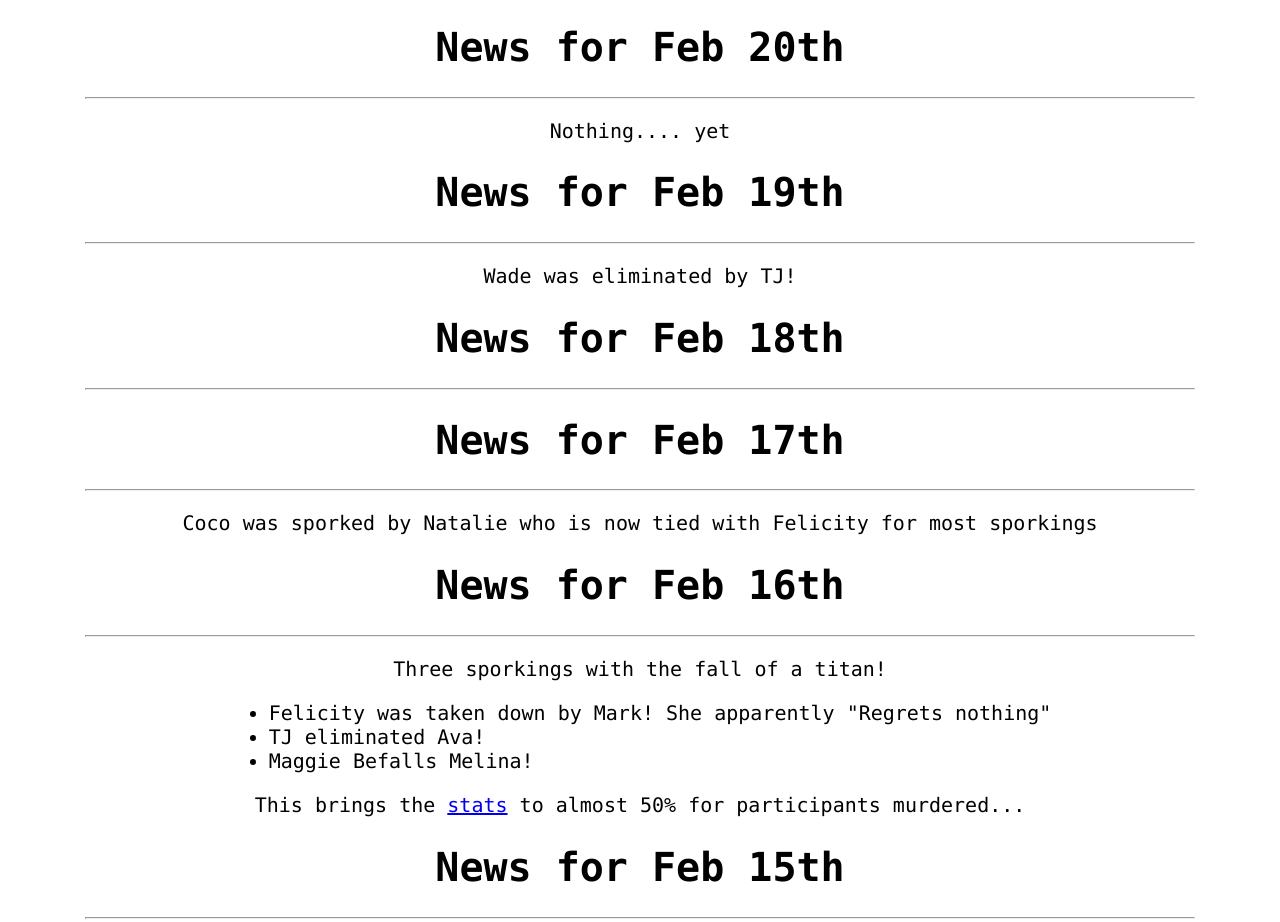
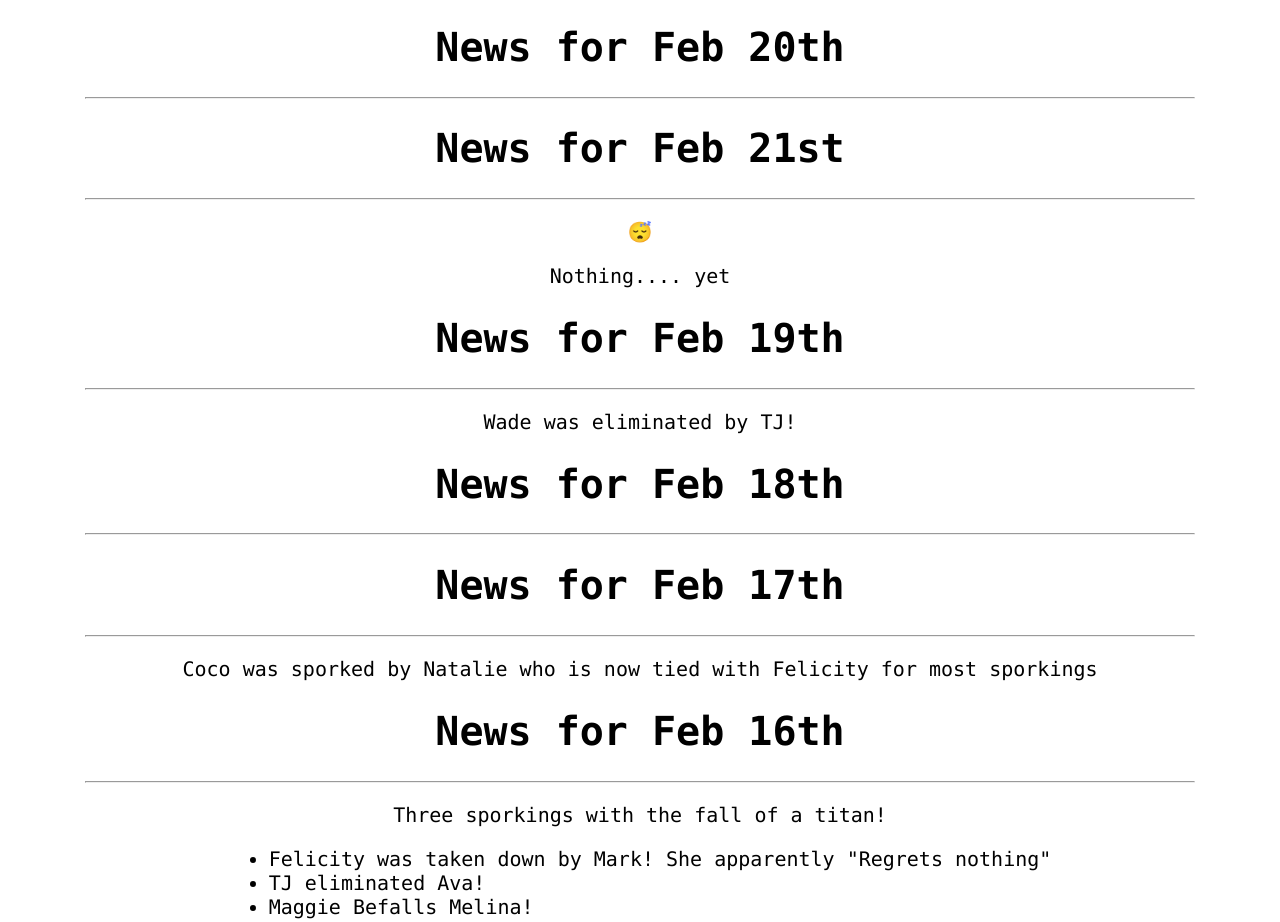
Before and after one commit to TheRealMothebad/WhoGotSporked_Website, a plain HTML site: page index.html in a window 1280 px wide. Shown: the part 886-1808 px from the top of the page. Drawn offline with Linux system fonts and the light colour scheme.

Commit message:
added emoji, will it render? lets find out by pushing it to main!

```diff
--- a/index.html
+++ b/index.html
@@ -64,6 +64,8 @@
 <div class="center">
 	<h1>2 day is not the day for our gracious organizer Caroline as she was sporked by Margot.</h1>
 	<h1>News for Feb 20th</h1><hr>
+	<h1>News for Feb 21st</h1><hr>
+	<p>😴</p>
 	<p>Nothing.... yet</p>
 	<h1>News for Feb 19th</h1><hr>
 	<p>Wade was eliminated by TJ!</p>
```
